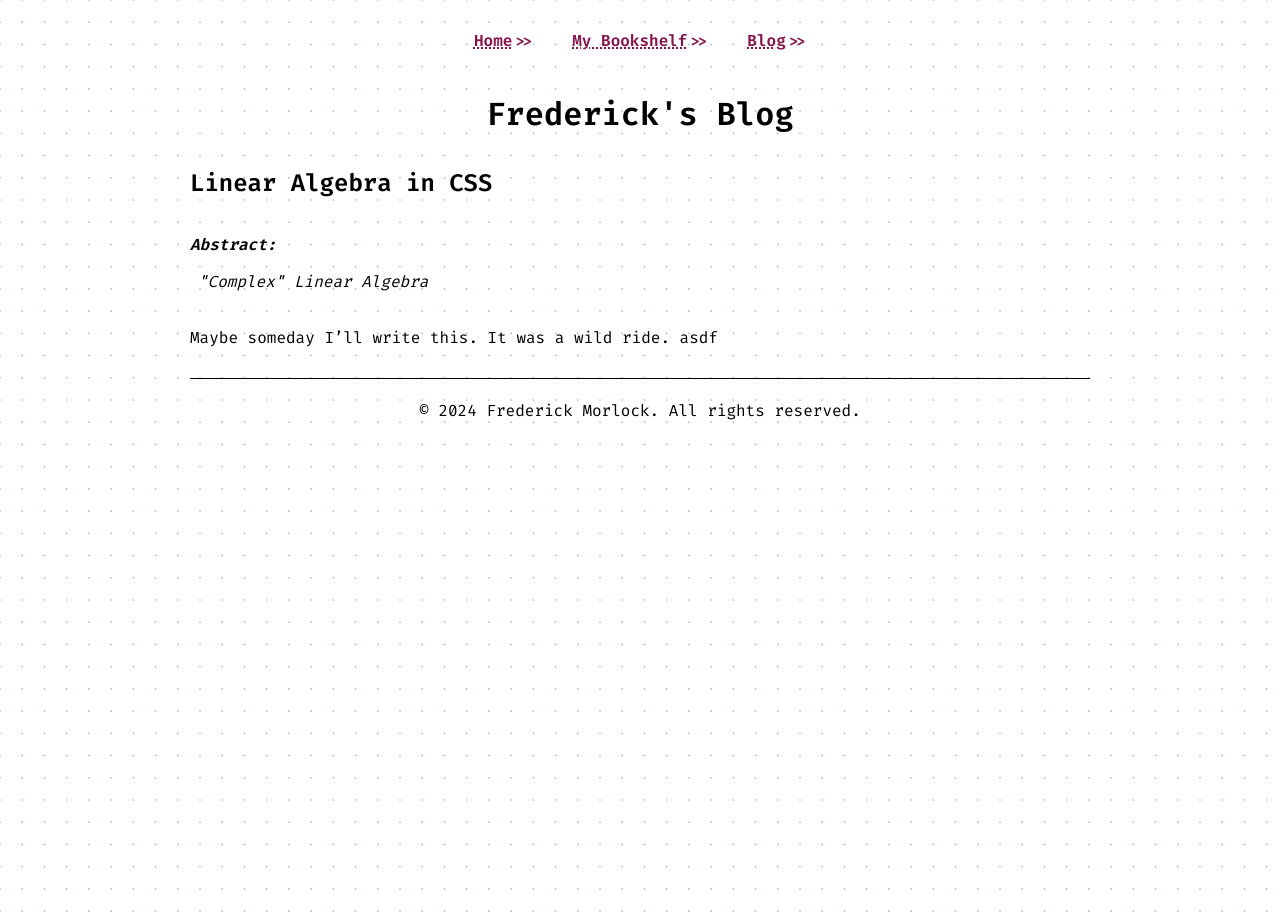
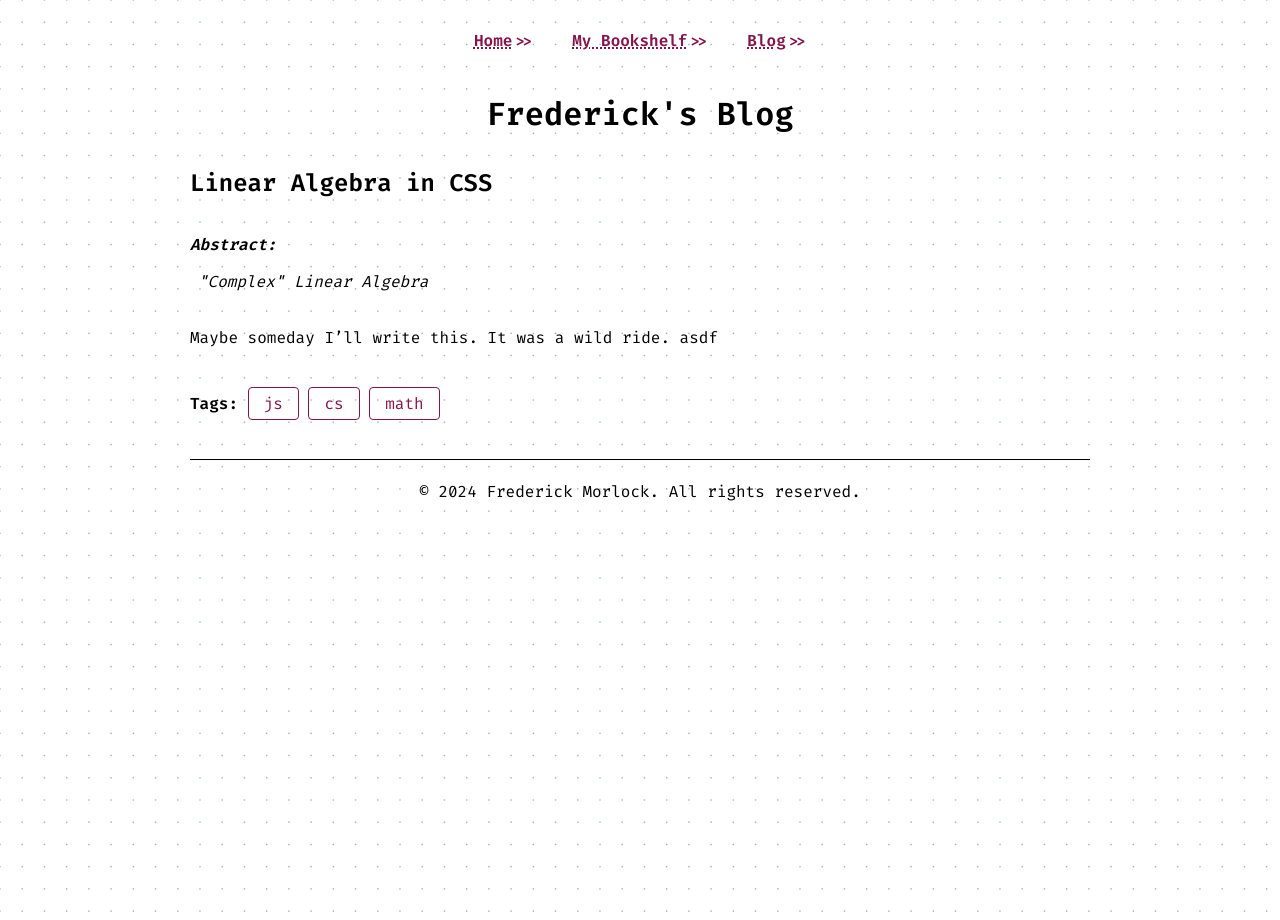
Before and after one commit to FrederickGeek8/freddy.us, a Jekyll site: the page built from _posts/2017-07-19-linear-algebra-in-css.md, in a window 1280 px wide. Built offline with Jekyll 4.4.1, drawn with Linux system fonts in a browser that asks for light colours.

Commit message:
Add tags to the bottom of posts

```diff
--- a/_layouts/post.html
+++ b/_layouts/post.html
@@ -15,8 +15,16 @@ layout: blog.default
   </div>
 
   <div class="postcontent">{{ content }}</div>
+
+  {% if page.tags %}
+  <div id="tags">
+    <b>Tags: </b>
+    {% for tag in page.tags %}
+    <a href="/blog/tags/{{ tag }}" class="taglink">{{ tag }}</a>
+    {% endfor %}
+  </div>
+  {% endif %}
 </div>
-
 <div id="footer" class="tight">
   <p id="copyright">
     &copy; {{ site.time | date: '%Y' }} Frederick Morlock. All rights reserved.
--- a/_sass/blog.scss
+++ b/_sass/blog.scss
@@ -83,6 +83,10 @@
   }
 }
 
+#tags {
+  margin: 45px 0;
+}
+
 .container.tight,
 #footer.tight {
   max-width: 900px;
--- a/_sass/global.scss
+++ b/_sass/global.scss
@@ -30,11 +30,19 @@ a[href] {
   &:hover {
     color: $link-color-hover;
     text-decoration: underline dotted $link-color-hover 0.1em;
+
+    &.taglink {
+      border: 1px solid $link-color-hover;
+    }
   }
 
   &:active {
     color: $link-color-active;
     text-decoration: underline dotted $link-color-active 0.1em;
+
+    &.taglink {
+      border: 1px solid $link-color-active;
+    }
   }
 
   &.default {
@@ -47,6 +55,14 @@ a[href] {
     text-decoration: underline dotted $text-color 0.1em;
 
     font-weight: 400;
+  }
+
+  &.taglink {
+    padding: 5px 15px;
+    border-radius: 4px;
+    border: 1px solid $link-color;
+    // margin: 5px;
+    text-decoration: none;
   }
 }
 
--- a/_sass/responsive.scss
+++ b/_sass/responsive.scss
@@ -53,11 +53,19 @@
     &:hover {
       color: $dark-link-color-hover;
       text-decoration: underline dotted $dark-link-color-hover 0.1em;
+
+      &.taglink {
+        border: 1px solid $dark-link-color-hover;
+      }
     }
 
     &:active {
       color: $dark-link-color-active;
       text-decoration: underline dotted $dark-link-color-active 0.1em;
+
+      &.taglink {
+        border: 1px solid $dark-link-color-active;
+      }
     }
 
     &.default {
@@ -70,6 +78,11 @@
       text-decoration: underline dotted $text-color-dark 0.1em;
 
       font-weight: 400;
+    }
+
+    &.taglink {
+      border: 1px solid $dark-link-color;
+      text-decoration: none;
     }
   }
 
```
